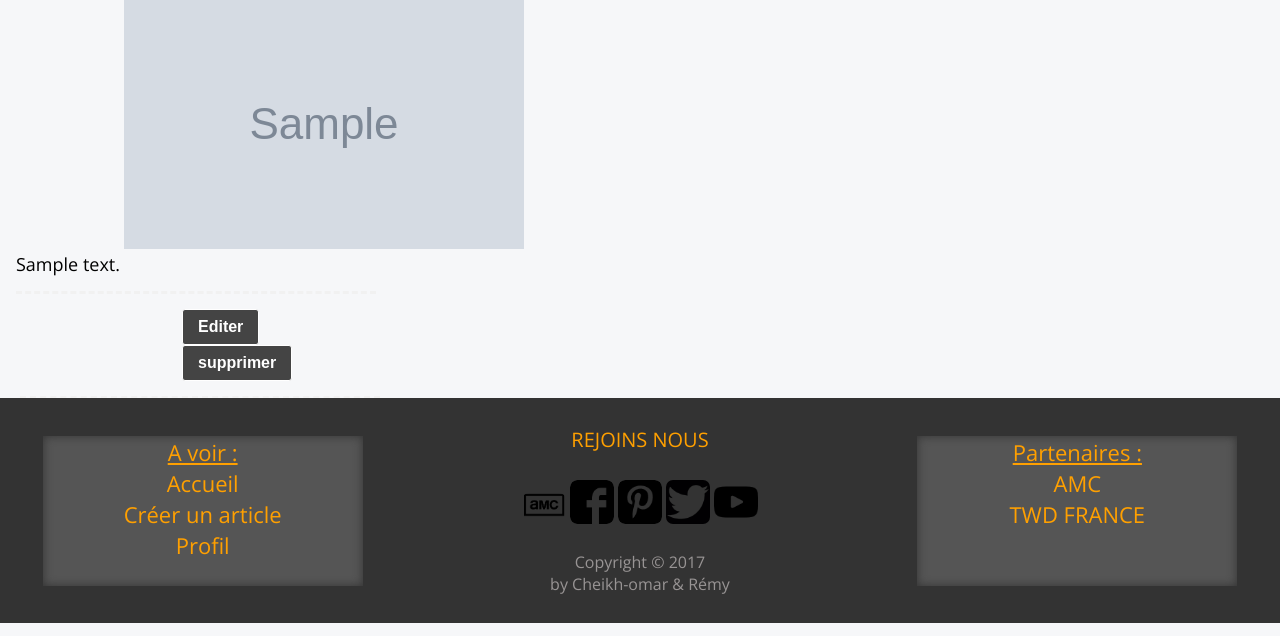
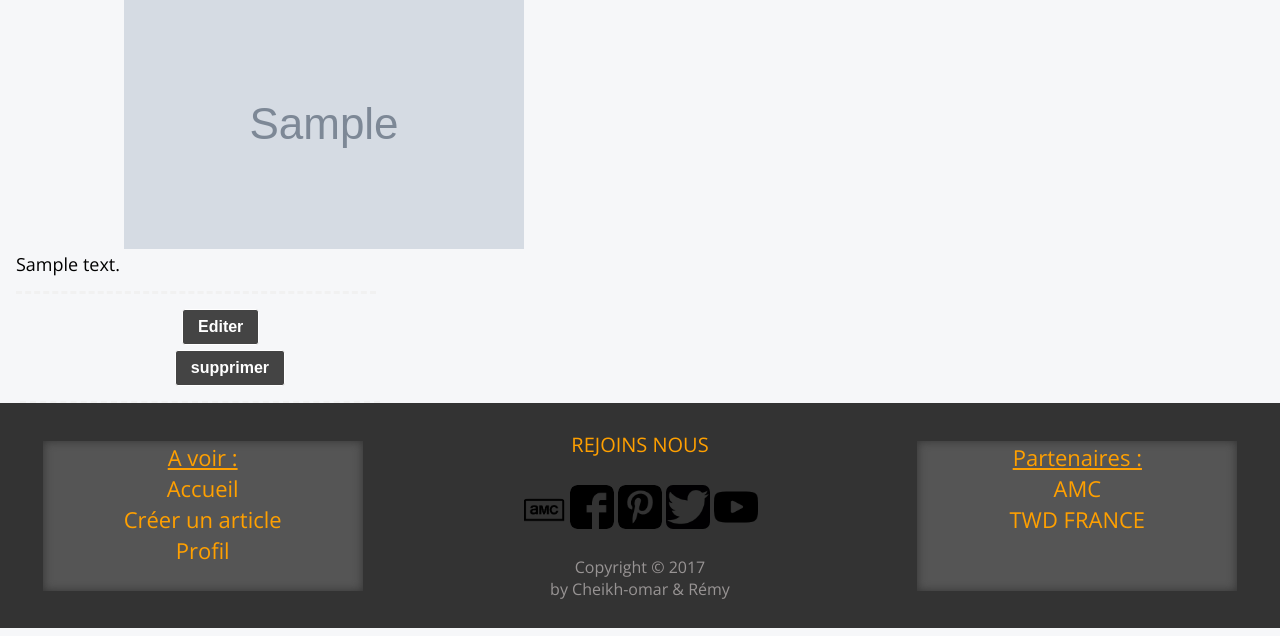
Before and after one commit to remy-peyre/my_blog, a PHP site: template views/edit_article.html.twig in a window 1280 px wide. Shown: the part 164-800 px from the top of the page. Run offline with PHP 8.4, Linux system fonts and the light colour scheme; the template is opened without the code that fills it: most values are stand-ins (such as "Sample title", 1, 10 or a date in 2020); grey boxes marked "Sample" are stand-in pictures; some libraries are stand-ins or nearby versions.

Commit message:
change readme / custom button delete on edit_article all views

```diff
--- a/views/edit_article.html.twig
+++ b/views/edit_article.html.twig
@@ -22,7 +22,7 @@
                     </form>
                     <form  action="?action=edit_article" method="POST">
                         <input class="none" type="text" name="id" value="{{ article['id'] }}">
-                        <input type="submit" class="edit_article_button" name="submit_delete_article" value="supprimer">
+                        <input type="submit" class="edit_article_button_marge" name="submit_delete_article" value="supprimer">
                     </form>
                 </div>
             {% endfor %}
--- a/web/style/style.css
+++ b/web/style/style.css
@@ -504,6 +504,18 @@ input::placeholder {
 	padding: 8px 15px;
 	border: 1px solid;
 }
+.edit_article_button_marge{
+	margin-left: 31%;
+	background-color: #444444;
+	border-radius: 3px;
+	color: #ffffff;
+	font-size: 12px;
+	font-weight: bold;
+	line-height: 16px;
+	padding: 8px 15px;
+	border: 1px solid;
+	margin-top: 5px;
+}
 .area_button{
 	border-bottom: 2px dashed #f1f1f1 !important;
 	padding-bottom: 15px;
@@ -908,6 +920,11 @@ input::placeholder {
 		font-size: 16px;
 		height: 36px;
 	}
+	.edit_article_button_marge{
+		margin-left: 42%;
+		font-size: 16px;
+		height: 36px;
+	}
 	.area_button {
 		width: 90%;
 		margin-left: 5%;
@@ -1232,7 +1249,9 @@ input::placeholder {
 	.form_edit_article input[type=text] {
 		font-size: 18px;
 	}
-
+	.edit_article_button_marge {
+		margin-left: 43%;
+	}
 
 
 	/*--------------------*/
```
Also changed, not shown: README.md, 3 other files.
